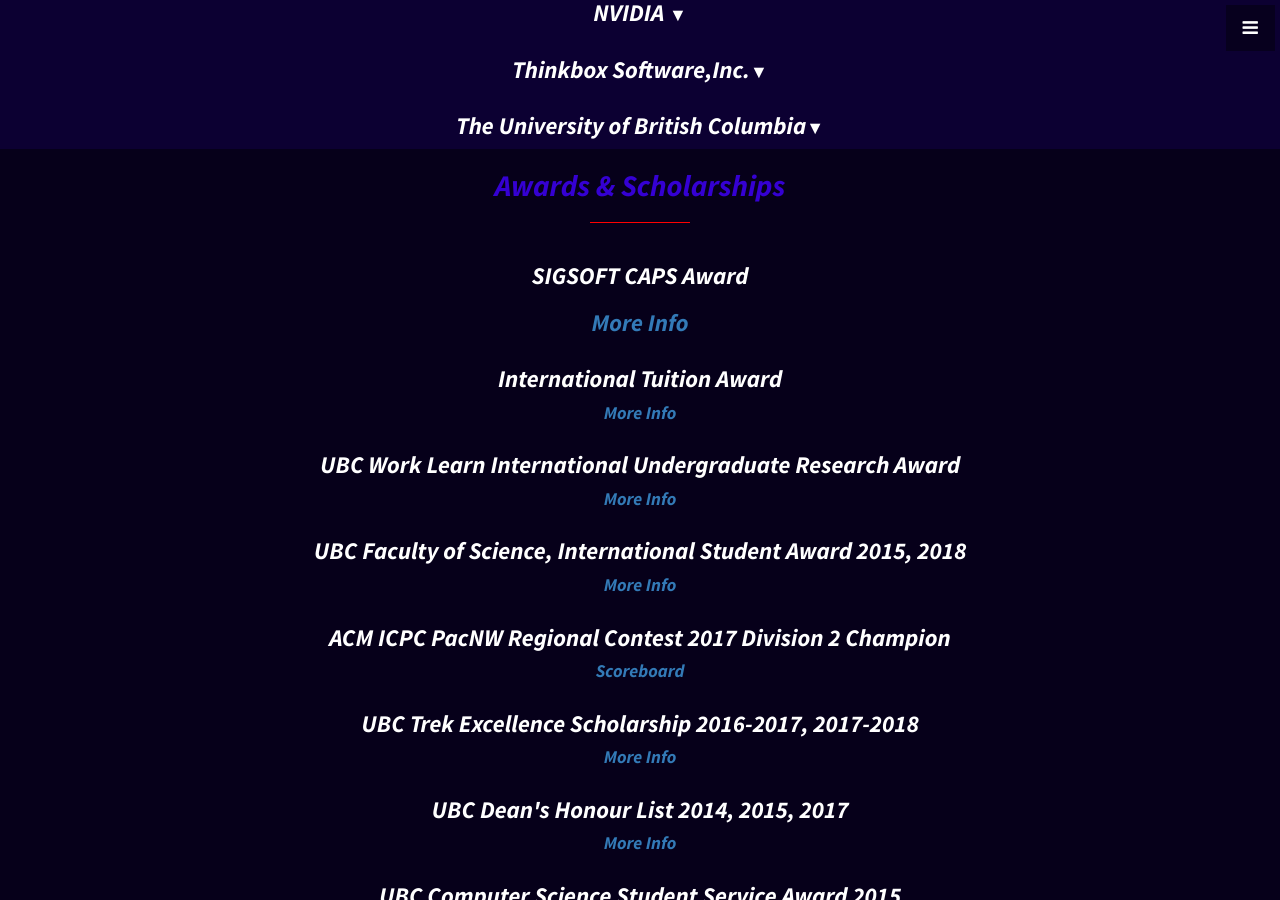
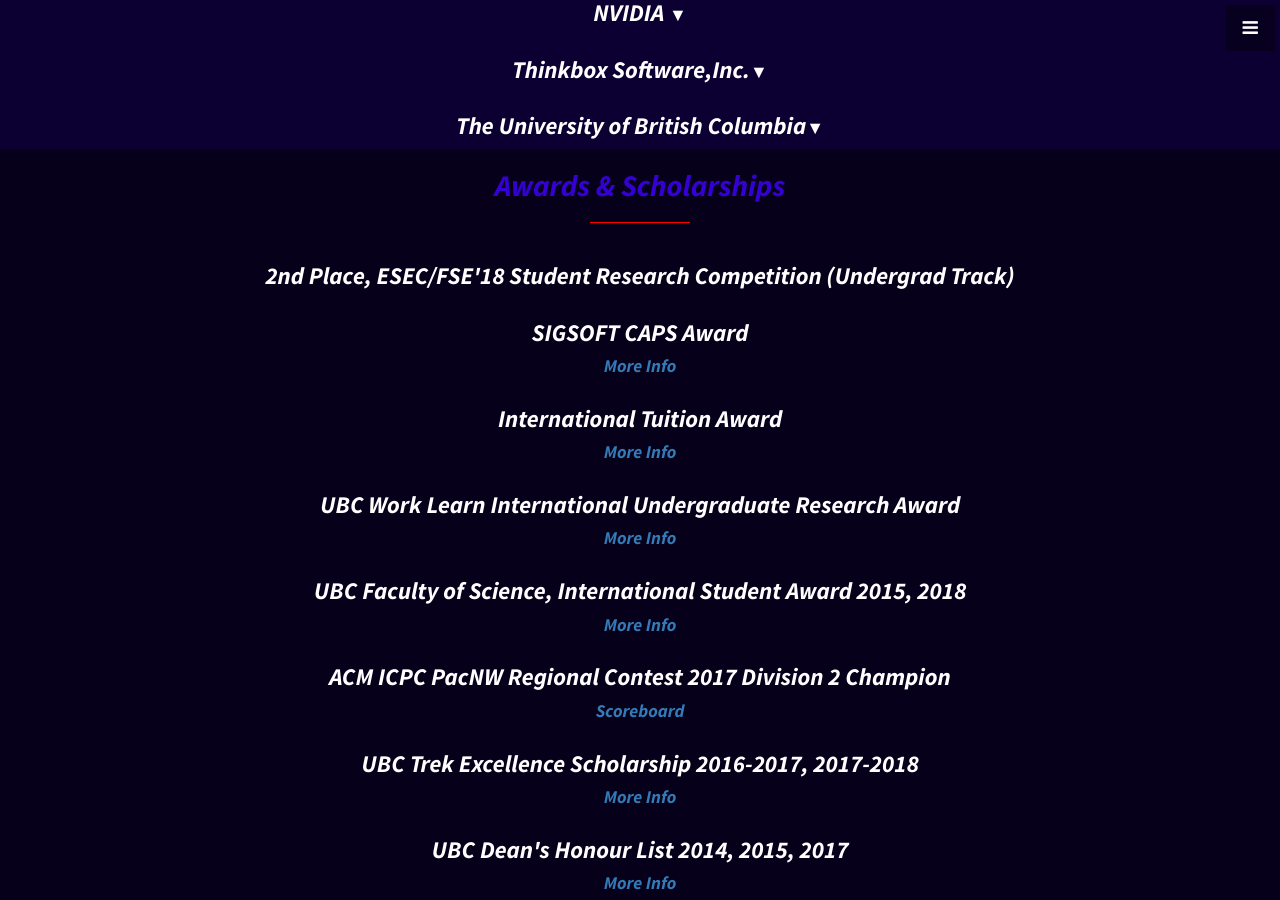
Before and after one commit to vaastav/vaastav.github.io, a Jekyll site: the page index.html, which Jekyll copies as it is, in a window 1280 px wide and 900 px high, scrolled down 1909 px. Built offline with Jekyll 4.4.1, drawn with Linux system fonts in a browser that asks for light colours; nearby versions of some CDN libraries.

Commit message:
Minor bug fix and FSE update

```diff
--- a/index.html
+++ b/index.html
@@ -159,7 +159,7 @@
                 <h2 class="section-title text-center" style="color:#3500d3"><b>Publications</b></h2>
                 <hr class="small"></hr>
             </header>
-        </div>
+
             <div style="color:#fff">
                 <div class="row" style="text-align: center">
                     <div class="col-md-4"></div>
@@ -169,6 +169,7 @@
                         </div>
                     </div>
                     <div class="col-md-4"></div>
+                </div>
             </div>
         </div>
     </section>
@@ -326,8 +327,13 @@
             </header>
             <div class="row" style="text-align:center">
                 <div class="col-md-12">
+                    <h3><b>2nd Place, ESEC/FSE'18 Student Research Competition (Undergrad Track)</b></h3>
+                </div>
+            </div>
+            <div class="row" style="text-align:center">
+                <div class="col-md-12">
                     <h3><b>SIGSOFT CAPS Award</b></h3>
-                    <h3><b><a href="https://www.sigsoft.org/resources/caps.html#grad">More Info</a></b></h3>
+                    <h4><b><a href="https://www.sigsoft.org/resources/caps.html#grad">More Info</a></b></h3>
                 </div>
             </div>
             <div class="row" style="text-align:center">
```
Lines whose indentation alone changed are shown as unchanged.
